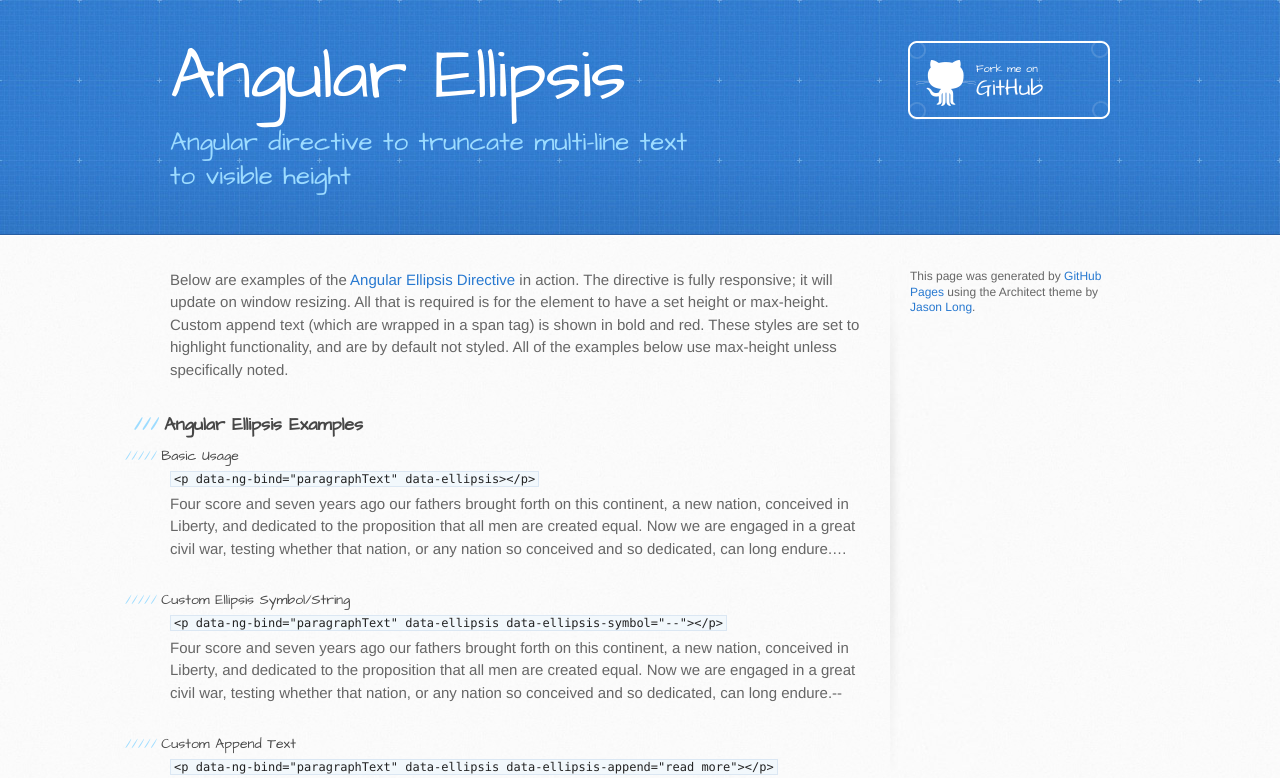
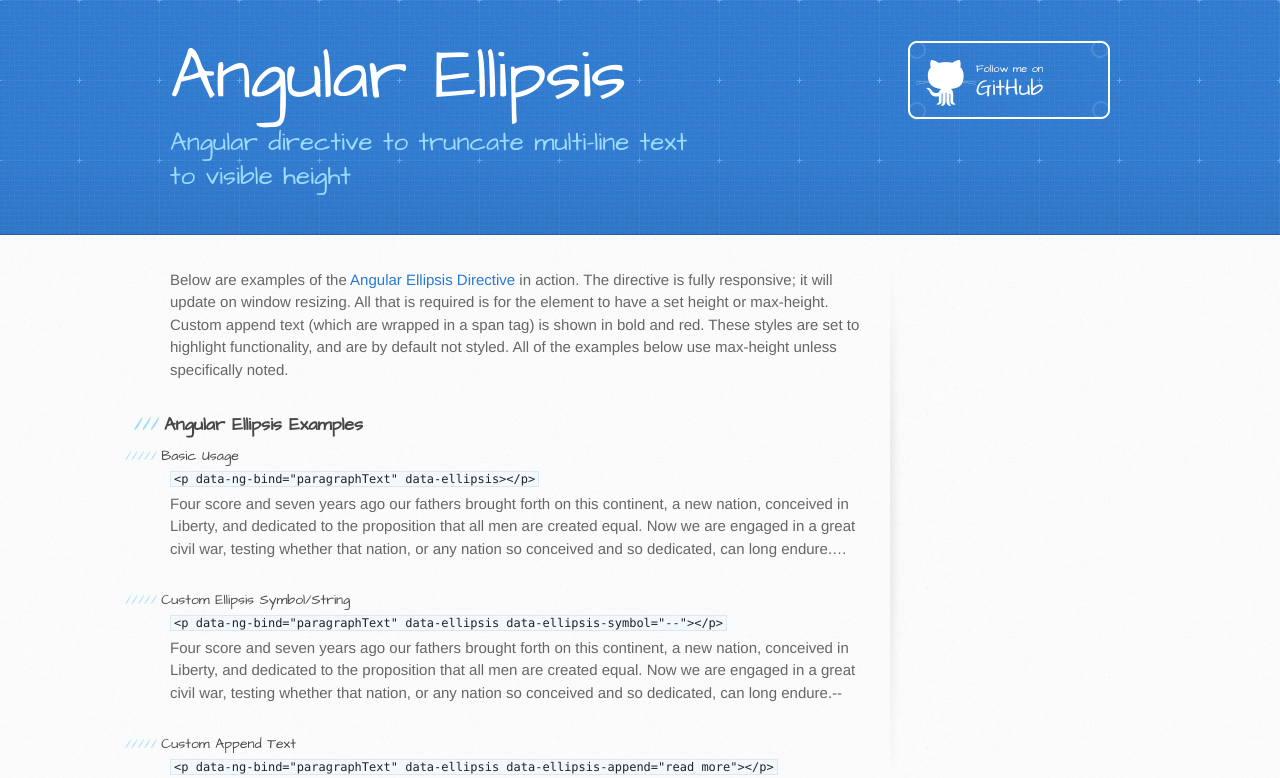
Before and after one commit to dibari/dibari.github.io, a plain HTML site: page angular-ellipsis.html in a window 1280 px wide. Shown: the top 778 px of the page. Drawn offline with Linux system fonts and the light colour scheme.

Commit message:
Updates to wording

```diff
--- a/angular-ellipsis.html
+++ b/angular-ellipsis.html
@@ -62,7 +62,7 @@
       <div class="inner">
         <h1>Angular Ellipsis</h1>
         <h2>Angular directive to truncate multi-line text to visible height</h2>
-        <a href="https://github.com/dibari/angular-ellipsis" class="button"><small>Fork me on</small>GitHub</a>
+        <a href="https://github.com/dibari/angular-ellipsis" class="button"><small>Follow me on</small>GitHub</a>
       </div>
     </header>
 
@@ -119,7 +119,6 @@
 
         </section>
         <aside id="sidebar">
-          <p>This page was generated by <a href="pages.github.com">GitHub Pages</a> using the Architect theme by <a href="https://twitter.com/jasonlong">Jason Long</a>.</p>
         </aside>
 
       </div>
```
Also changed, not shown: index.html (+1 -2 lines).
